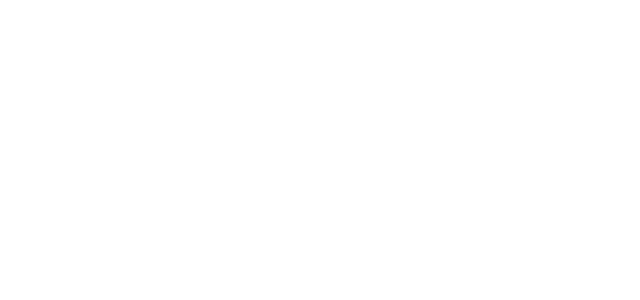
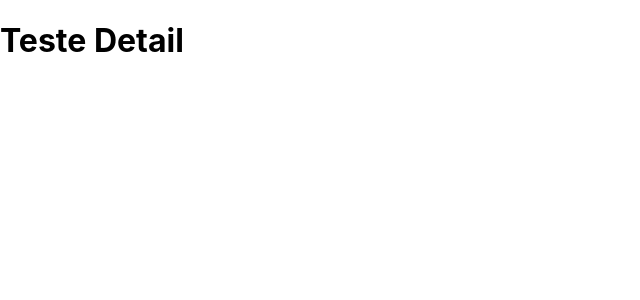
Before and after one commit to tryber/sd-04-recipes-app-8, a React (Create React App) app: page /bebidas/1 in a window 1280 px wide. Shown: the top 300 px of the page, without its empty margins (0-640 px from the left). Built offline with nearby package versions, Linux system fonts and the light colour scheme.

Commit message:
Teste Detail

```diff
--- a/src/pages/DetailsPage.jsx
+++ b/src/pages/DetailsPage.jsx
@@ -6,8 +6,9 @@
 
 const DetailsPage = ({ recipes }) => (
   <div>
-    <h1>{recipes.strMeal}</h1>
-    <h2>{recipes.idMeal}</h2>
+    {/* <h1>{recipes.strMeal}</h1>
+    <h2>{recipes.idMeal}</h2> */}
+    <h1>Teste Detail</h1>
   </div>
 );
 
```
